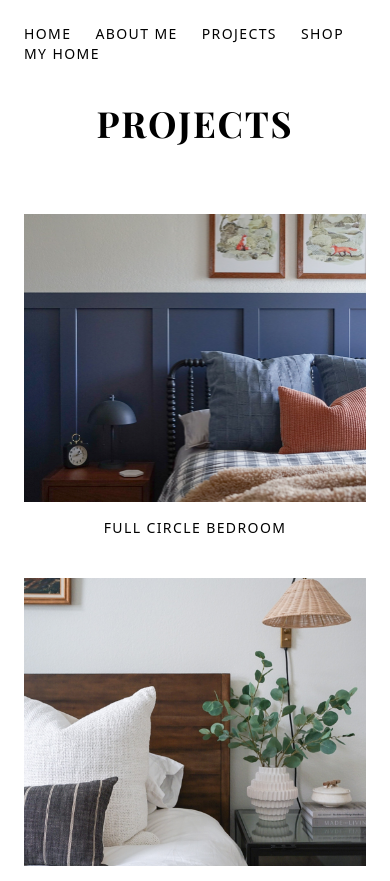
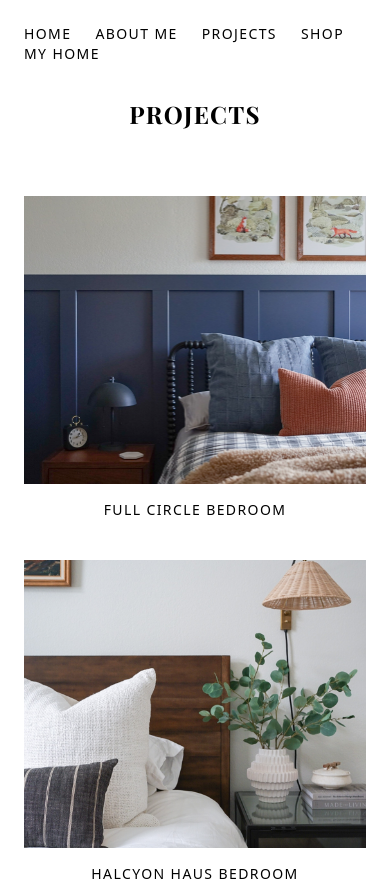
Before and after one commit to HalcyonHaus/halcyonhaus-site, a Next.js app: page /projects in a window 390 px wide. Shown: the top 881 px of the page. Built offline with nearby package versions, Linux system fonts and the light colour scheme.

Commit message:
Update projects.js

```diff
--- a/pages/projects.js
+++ b/pages/projects.js
@@ -67,7 +67,7 @@ export default function ProjectsPage() {
       {/* Projects Grid */}
       <main className="px-6 py-24">
         <h1
-        className="text-[36px] md:text-[64px] font-bold tracking-wider text-center"
+        className="text-[24px] md:text-[64px] font-bold tracking-wider text-center"
         style={{ fontFamily: "'Playfair Display', serif" }}
         >
       PROJECTS
```
